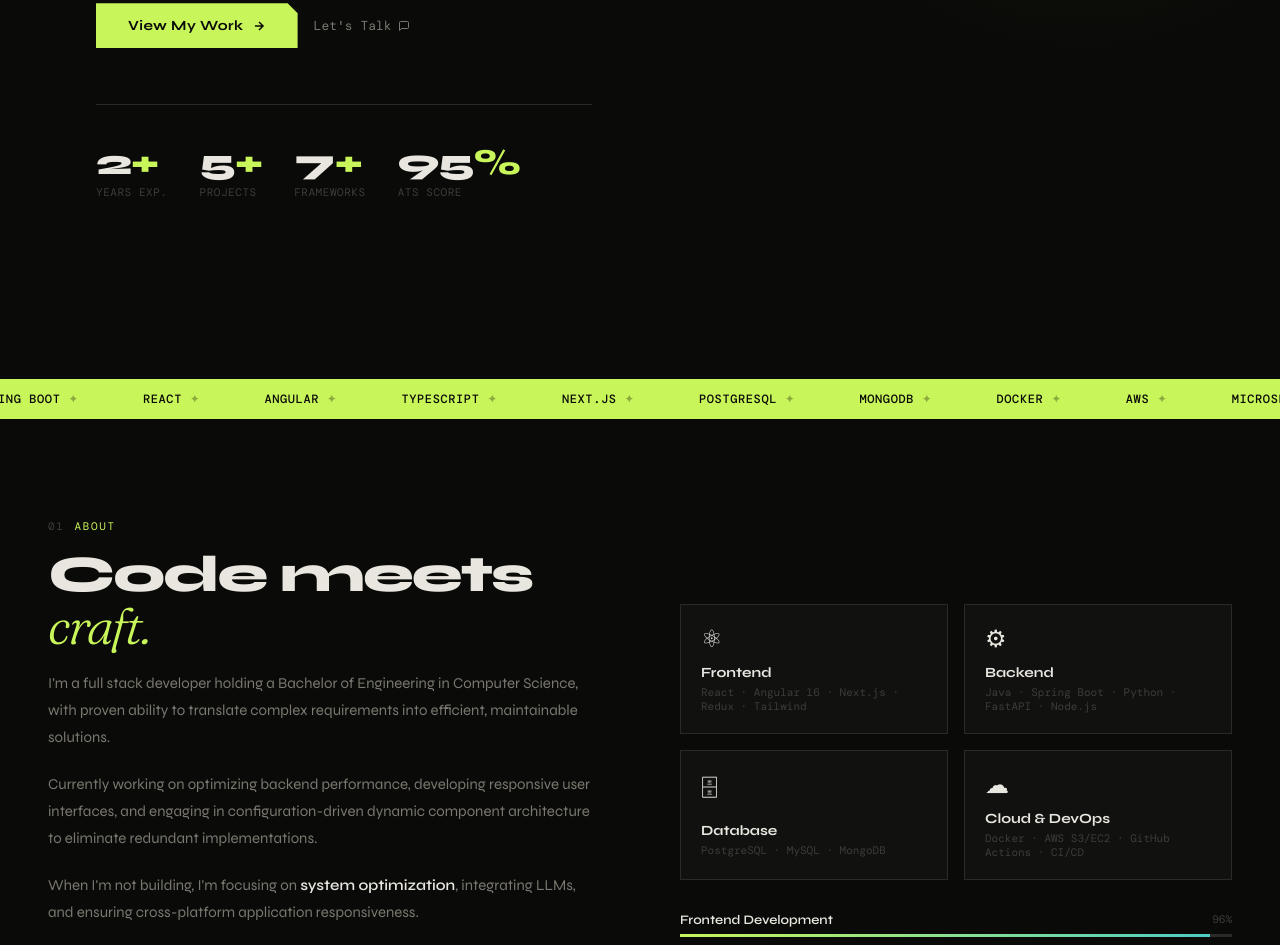
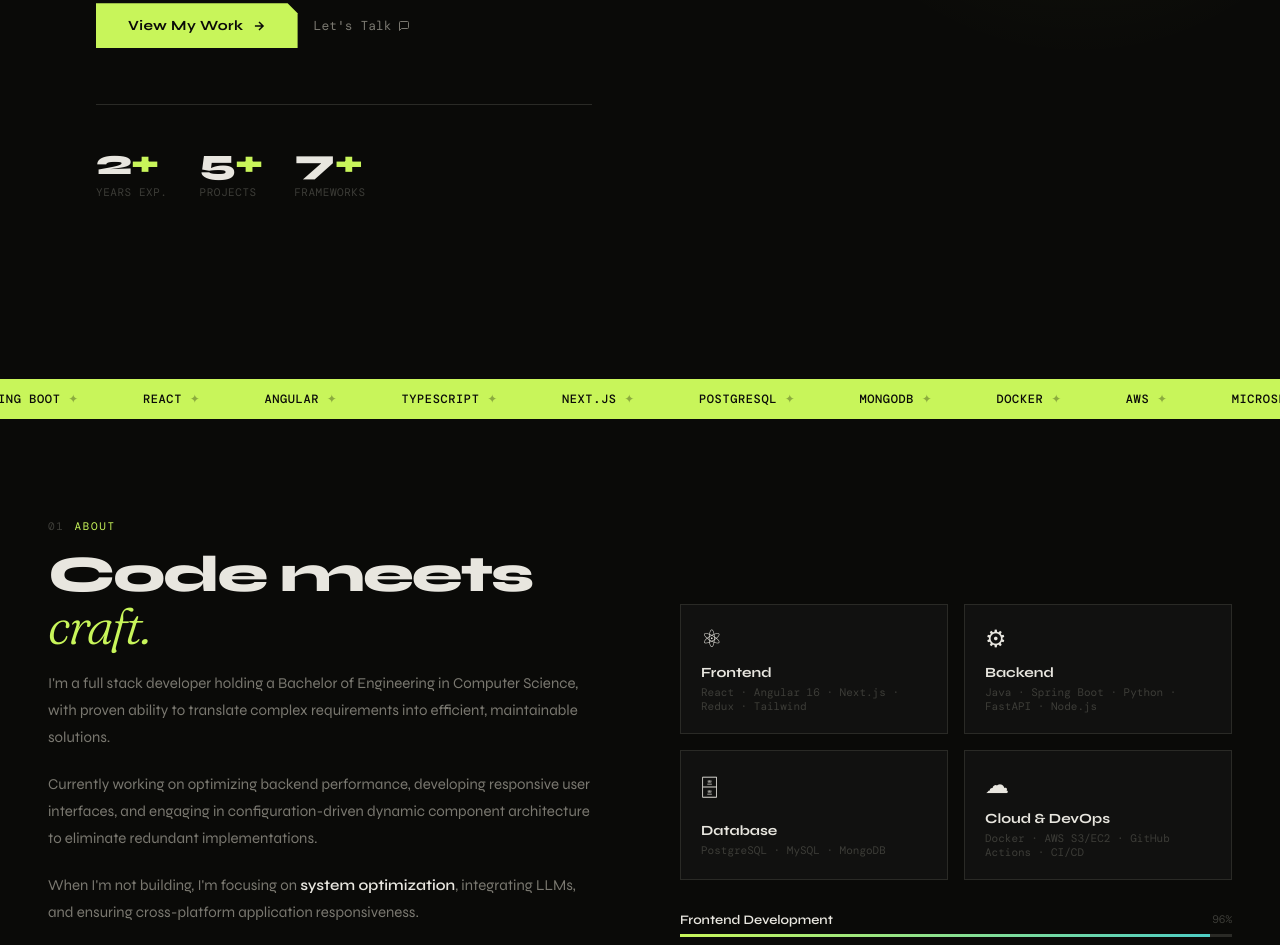
Before and after one commit to Akhil-1005/portfolio, a plain HTML site: page index.html in a window 1280 px wide. Shown: the part 854-1799 px from the top of the page. Drawn offline with nearby package versions, Linux system fonts and the light colour scheme; a web font is replaced by a local one.

Commit message:
chnages implementation checking

```diff
--- a/index.html
+++ b/index.html
@@ -1329,10 +1329,6 @@
         <div>
           <div class="stat-num">7<span>+</span></div>
           <div class="stat-label">Frameworks</div>
-        </div>
-        <div>
-          <div class="stat-num">95<span>%</span></div>
-          <div class="stat-label">ATS Score</div>
         </div>
       </div>
     </div>
```
